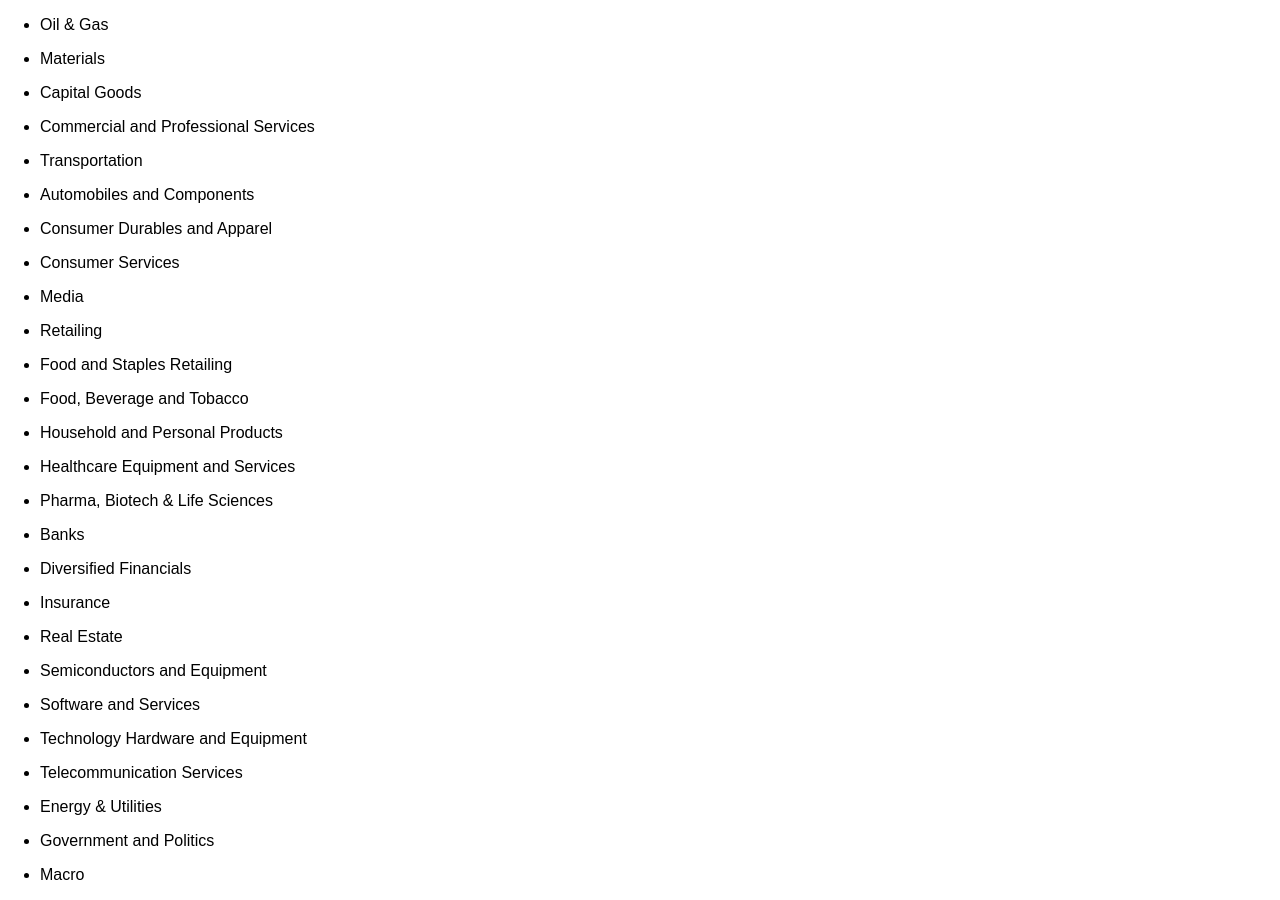
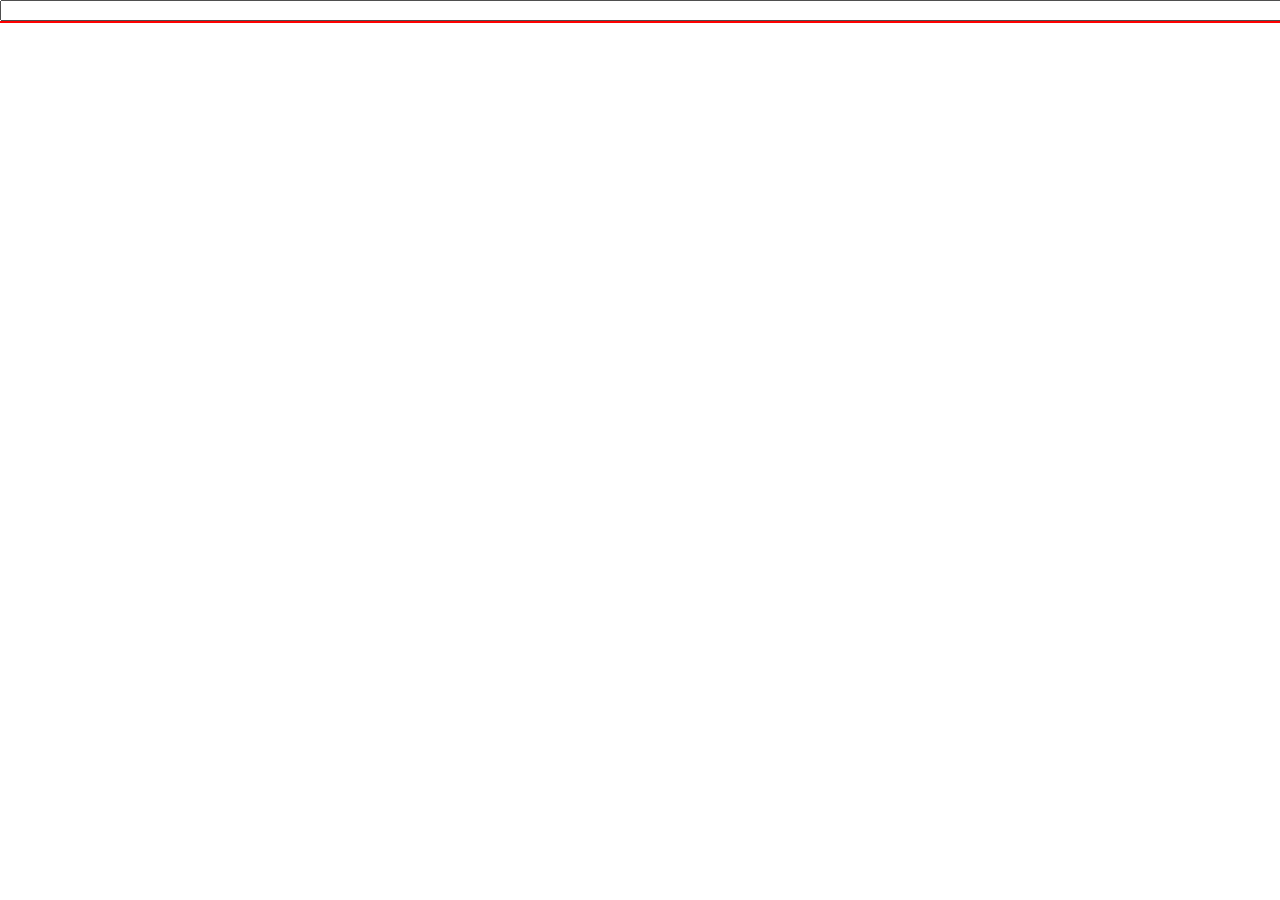
Before and after one commit to sdrissi/front-end-test-solution, a React (Create React App) app: page / in a window 1280 px wide. After the commit the page ends 800 px from the top, so only its background shows below. Built offline with nearby package versions, Linux system fonts and the light colour scheme.

Commit message:
First implementation of Search

```diff
--- a/src/App.js
+++ b/src/App.js
@@ -1,6 +1,9 @@
 import React, {Component} from 'react';
 import './App.css';
+
 import Tree, {TreeElement} from "./components/Tree";
+import Search from "./components/Search";
+
 import data from "./data/sectors";
 
 class App extends Component {
@@ -8,19 +11,56 @@ class App extends Component {
         super(props);
         this.state = {
             items: data,
-            expanded: []
+            searchResults: []
         };
 
     }
 
+    search(searchTerm, items) {
+        return items.reduce((acc, it) => {
+            if (it.items) {
+                const res = this.search(searchTerm, it.items);
+                if (res && res.length > 0) {
+                    return acc.concat({...it, items: res, isExpanded: true});
+                }
+                return acc;
+            }
+
+            if (it.name.includes(searchTerm)) {
+                return acc.concat({...it, isExpanded: true});
+            }
+
+            return acc;
+        }, []);
+    }
+
+    handleSearch(searchTerm) {
+        if (searchTerm && searchTerm.trim().length > 0) {
+            this.setState({
+                searchResults: this.search(searchTerm, [...data])
+            });
+        } else {
+            this.setState({
+                searchResults: null
+            });
+        }
+
+    }
+
     render() {
-        return <Tree>
-            {
-                this.state.items.map(it => {
-                    return <TreeElement key={it.id} name={it.name} items={it.items} />;
-                })
-            }
-        </Tree>
+        const items = this.state.searchResults ? this.state.searchResults : this.state.items;
+        return <div>
+            <Search onChange={(searchTerm) => this.handleSearch(searchTerm)}/>
+            <Tree className="Tree">
+                {
+                    items.map(it => {
+                        if (!it) return null;
+                        return <TreeElement key={it.id} name={it.name} items={it.items} isExpanded={it.isExpanded}/>;
+                    })
+                }
+            </Tree>
+        </div>;
+
     }
 }
 
--- /dev/null
+++ b/src/components/Search/Search.js
@@ -0,0 +1,15 @@
+import React, {Component} from "react";
+import "./style.css";
+
+class Search extends Component {
+
+    handleInputChange(value) {
+        this.props.onChange(value);
+    }
+
+    render() {
+        return <input onChange={(e) => this.handleInputChange(e.target.value)} className="Search" type="text"/>
+    }
+}
+
+export default Search;
--- /dev/null
+++ b/src/components/Search/index.js
@@ -0,0 +1 @@
+export {default} from "./Search";
--- /dev/null
+++ b/src/components/Search/style.css
@@ -0,0 +1,3 @@
+.Search {
+    width: 100%;
+}
--- a/src/components/Tree/Tree.js
+++ b/src/components/Tree/Tree.js
@@ -1,4 +1,5 @@
 import React from "react";
+import "./style.css";
 
 class Tree extends React.Component {
     render() {
--- a/src/components/Tree/TreeElement/TreeElement.js
+++ b/src/components/Tree/TreeElement/TreeElement.js
@@ -1,4 +1,5 @@
 import React, {Component} from "react";
+import "./style.css";
 
 class TreeElement extends Component {
     constructor(props) {
@@ -13,12 +14,12 @@ class TreeElement extends Component {
     }
 
     render() {
-        const displaySubItems = this.props.items && this.state.isExpanded;
-        return <ul>
+        const displaySubItems = (this.props.items && this.state.isExpanded) || (this.props.items && this.props.isExpanded);
+        return <ul className="Tree__element">
             <li onClick={() => this.onClickExpand()}>{this.props.name}</li>
             {
                  displaySubItems && this.props.items.map(it => {
-                     return <TreeElement key={it.id} name={it.name} items={it.items}/>
+                     return <TreeElement key={it.id} name={it.name} items={it.items} isExpanded={it.isExpanded}/>
                  })
             }
         </ul>;
--- /dev/null
+++ b/src/components/Tree/TreeElement/style.css
@@ -0,0 +1,3 @@
+.Tree__element {
+
+}
--- /dev/null
+++ b/src/components/Tree/style.css
@@ -0,0 +1,3 @@
+.Tree {
+  border: 1px solid red;
+}
```
Also changed, not shown: src/components/Tree/TreeElement/style.scss (deleted), src/components/Tree/style.scss (deleted).
